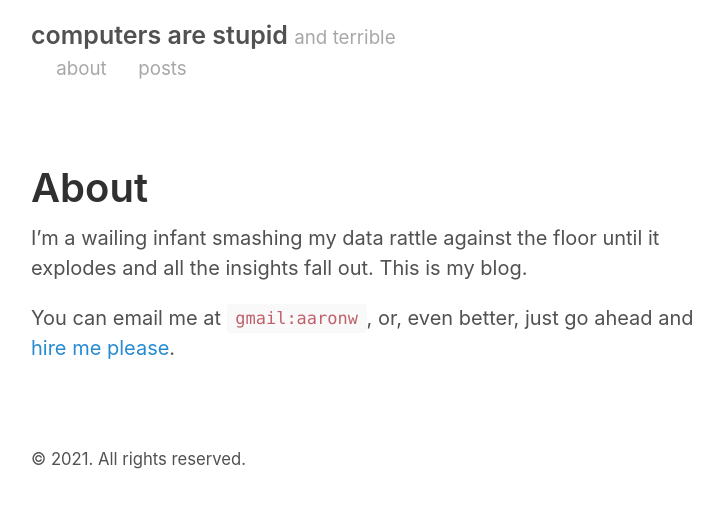
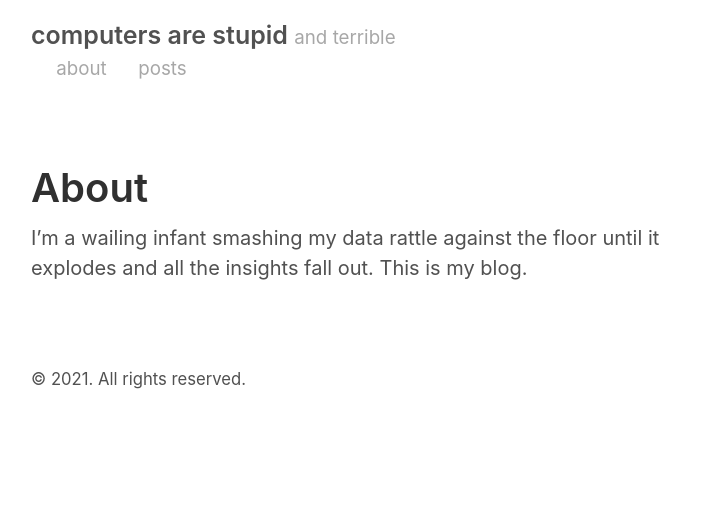
Before and after one commit to aawil/aawil.github.io, a Jekyll site: the page built from about.md, in a window 1280 px wide. Shown: the top 508 px of the page, without its empty margins (259-982 px from the left). Built offline with Jekyll 4.4.1, drawn with Linux system fonts in a browser that asks for light colours.

Commit message:
rm contact info

```diff
--- a/about.md
+++ b/about.md
@@ -4,5 +4,3 @@ title: About
 ---
 
 I'm a wailing infant smashing my data rattle against the floor until it explodes and all the insights fall out. This is my blog.
-
-You can email me at `gmail:aaronw`, or, even better, just go ahead and [hire me please](https://www.linkedin.com/in/aawil/).
```
